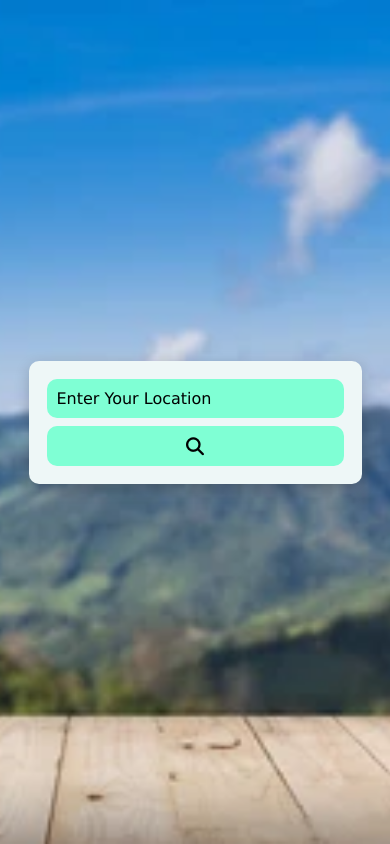
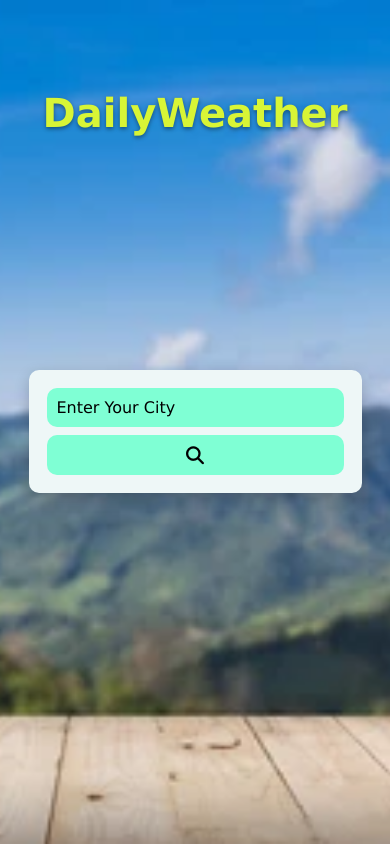
Before and after one commit to tushardhanurkar/Weather-App, a plain HTML site: page index.html in a window 390 px wide. Drawn offline with Linux system fonts and the light colour scheme.

Commit message:
minor bugs

```diff
--- a/index.css
+++ b/index.css
@@ -10,13 +10,14 @@
 body {
   min-height: 100vh;
   display: flex;
+  flex-direction: column;
   justify-content: center;
   align-items: center;
   background-image: url('/images/moun.png');
   background-repeat: no-repeat;
   background-position: center;
-  background-size: cover; /* ✅ fixed */
-  padding: 20px; /* ✅ adds breathing space on small screens */
+  background-size: cover;
+  padding: 20px;
 }
 
 .container {
@@ -28,7 +29,6 @@ body {
   box-shadow: 0 5px 15px rgba(0, 0, 0, 0.2);
 }
 
-/* SEARCH BOX */
 .search-box {
   width: 100%;
   display: flex;
@@ -68,7 +68,6 @@ body {
   cursor: pointer;
 }
 
-/* WEATHER SECTION */
 .weather-body {
   display: none;
   flex-direction: column;
@@ -105,13 +104,13 @@ body {
   margin-top: 5px;
 }
 
-/* WEATHER DETAILS */
+
 .weather-details {
   display: flex;
   width: 100%;
   justify-content: space-between;
   margin-top: 30px;
-  flex-wrap: wrap; /* ✅ ensures layout doesn't break on small screens */
+  flex-wrap: wrap;
 }
 
 .humidity,
@@ -119,7 +118,7 @@ body {
   display: flex;
   align-items: center;
   margin: 10px 0;
-  flex: 1 1 45%; /* ✅ adaptive width */
+  flex: 1 1 45%;
   justify-content: center;
 }
 
@@ -137,7 +136,7 @@ body {
   font-weight: 700;
 }
 
-/* LOCATION NOT FOUND */
+
 .location-not-found {
   margin-top: 20px;
   display: none;
@@ -158,7 +157,7 @@ body {
   color: red;
 }
 
-/* ✅ RESPONSIVE STYLES */
+
 @media (max-width: 768px) {
   .container {
     padding: 20px;
@@ -198,7 +197,7 @@ body {
   }
 
   .search-box {
-    flex-direction: column; /* ✅ stack input and button */
+    flex-direction: column;
     gap: 8px;
   }
 
@@ -231,4 +230,17 @@ body {
   .wind {
     flex: 1 1 100%;
   }
+
+
+  .intro {
+  position: absolute;
+  top: 90px;
+  left: 50%;
+  transform: translateX(-50%);
+  color: #d8f536;
+  font-size: 20px;
+  font-weight: 400;
+  text-shadow: 0 2px 4px rgba(0, 0, 0, 0.4);
 }
+
+}
--- a/index.html
+++ b/index.html
@@ -9,10 +9,14 @@
 </head>
 <body>
 
+     <div class="intro">
+        <h1>DailyWeather</h1>
+    </div>
+    <br>
 <div class="container">
 <div class="header">
 <div class="search-box">
-<input type="text" placeholder="Enter your Location" class="input-box">
+<input type="text" placeholder="Enter your City" class="input-box">
 <button class="fa-solid fa-magnifying-glass" id="searchBtn"></button>
 </div>
 </div>
```
